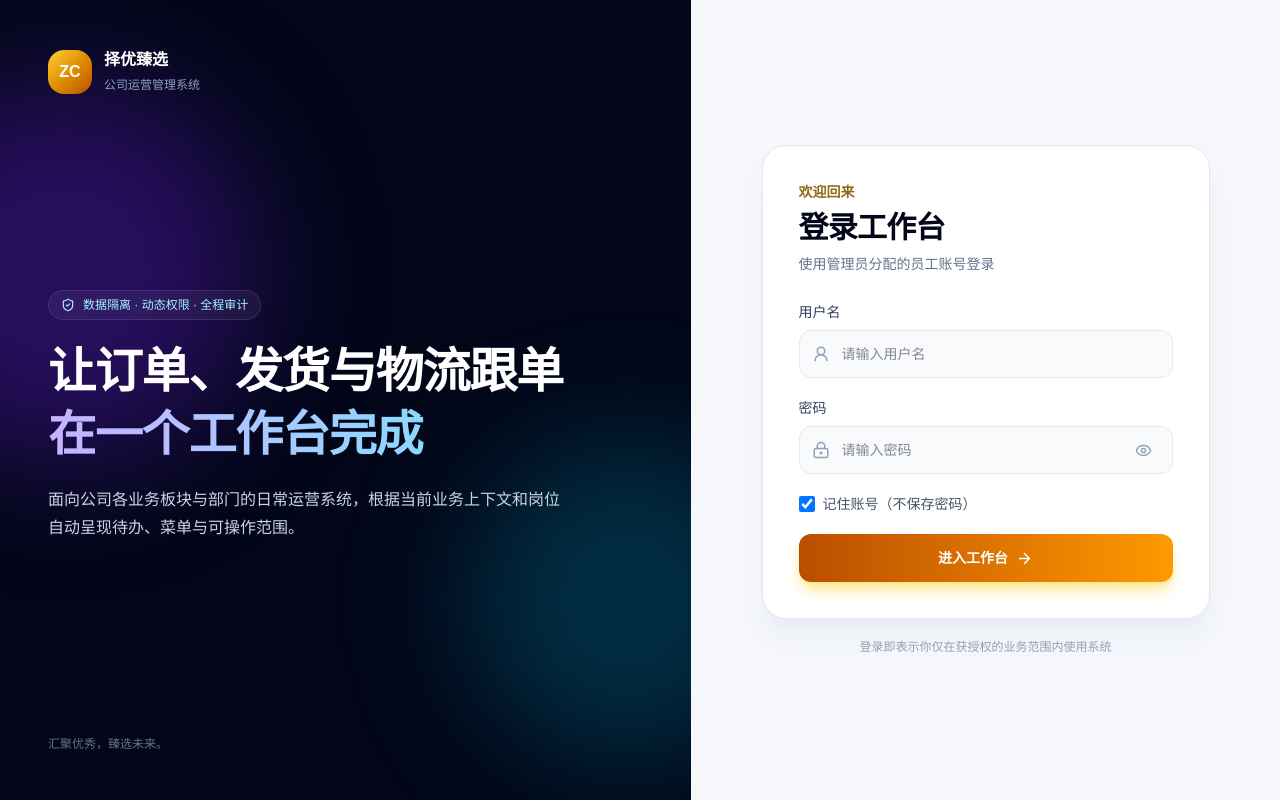
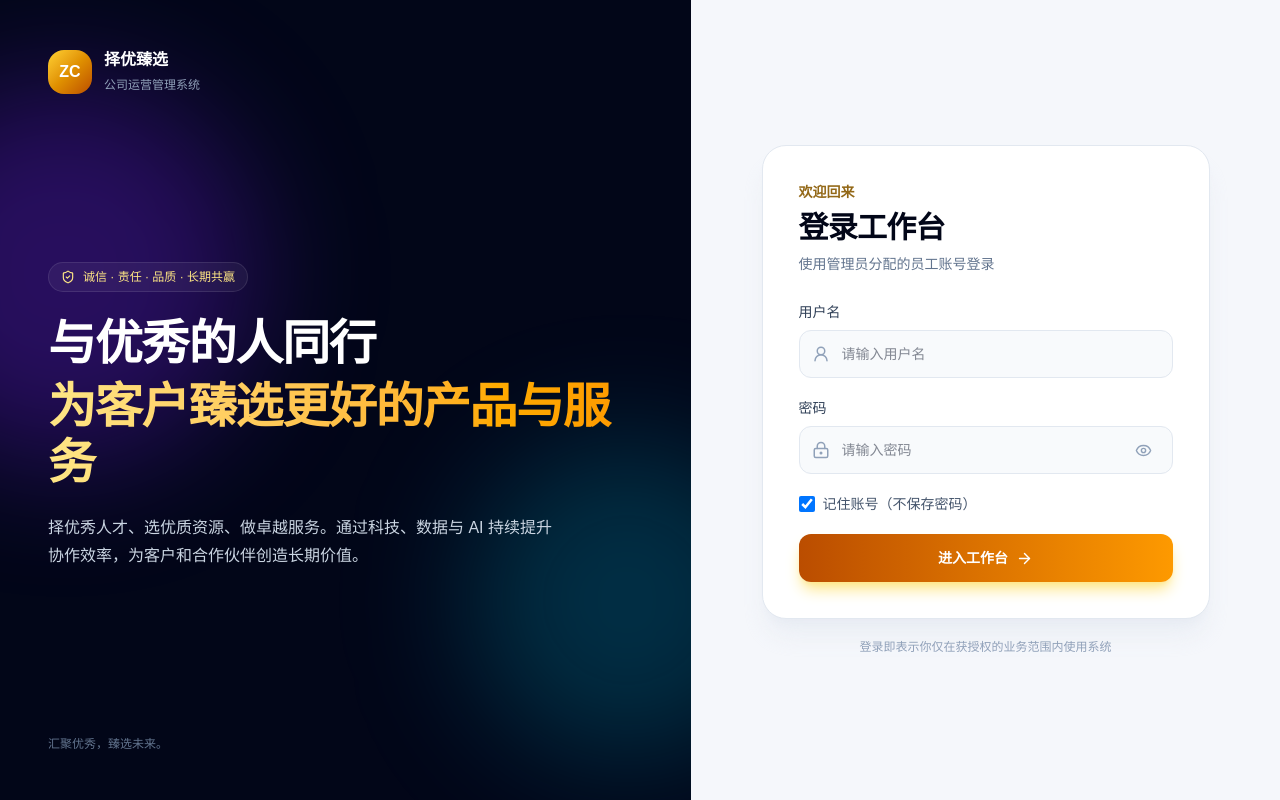
Before and after one commit to zhengxuan888/XXzyzxerp, a Next.js app: page /login in a window 1280 px wide. Built offline with nearby package versions, Linux system fonts and the light colour scheme.

Commit message:
feat: integrate company culture into ERP

```diff
--- a/src/app/admin/page.tsx
+++ b/src/app/admin/page.tsx
@@ -139,6 +139,9 @@ export default async function AdminHomePage() {
         <p className="mt-2 max-w-2xl text-sm leading-6 text-slate-300">
           依照权限自动展示可见工作区，并支持高优先级待办处理。
         </p>
+        <p className="mt-5 border-l-2 border-amber-400 pl-3 text-xs leading-5 text-amber-100">
+          择优秀人才，选优质资源，做卓越服务。
+        </p>
       </header>
       {visibleWorkbench.length > 0 ? (
         <section className="rounded-2xl border border-slate-200 bg-white p-5 shadow-sm">
--- a/src/app/login/page.tsx
+++ b/src/app/login/page.tsx
@@ -51,15 +51,17 @@ export default function LoginPage() {
         </div>
 
         <div className="relative z-10 max-w-xl">
-          <span className="mb-6 inline-flex items-center gap-2 rounded-full border border-white/10 bg-white/5 px-3 py-1.5 text-xs text-cyan-200">
-            <ShieldCheck size={14} /> 数据隔离 · 动态权限 · 全程审计
+          <span className="mb-6 inline-flex items-center gap-2 rounded-full border border-white/10 bg-white/5 px-3 py-1.5 text-xs text-amber-200">
+            <ShieldCheck size={14} /> 诚信 · 责任 · 品质 · 长期共赢
           </span>
           <h1 className="text-5xl font-bold leading-[1.15] tracking-tight">
-            让订单、发货与物流跟单
-            <span className="mt-2 block bg-gradient-to-r from-violet-300 to-cyan-300 bg-clip-text text-transparent">在一个工作台完成</span>
+            与优秀的人同行
+            <span className="mt-2 block bg-gradient-to-r from-amber-200 to-amber-500 bg-clip-text text-transparent">
+              为客户臻选更好的产品与服务
+            </span>
           </h1>
           <p className="mt-6 max-w-lg text-base leading-7 text-slate-300">
-            面向公司各业务板块与部门的日常运营系统，根据当前业务上下文和岗位自动呈现待办、菜单与可操作范围。
+            择优秀人才、选优质资源、做卓越服务。通过科技、数据与 AI 持续提升协作效率，为客户和合作伙伴创造长期价值。
           </p>
         </div>
 
```
Also changed, not shown: 1 other file (tests, documents, lock files or other folders).
